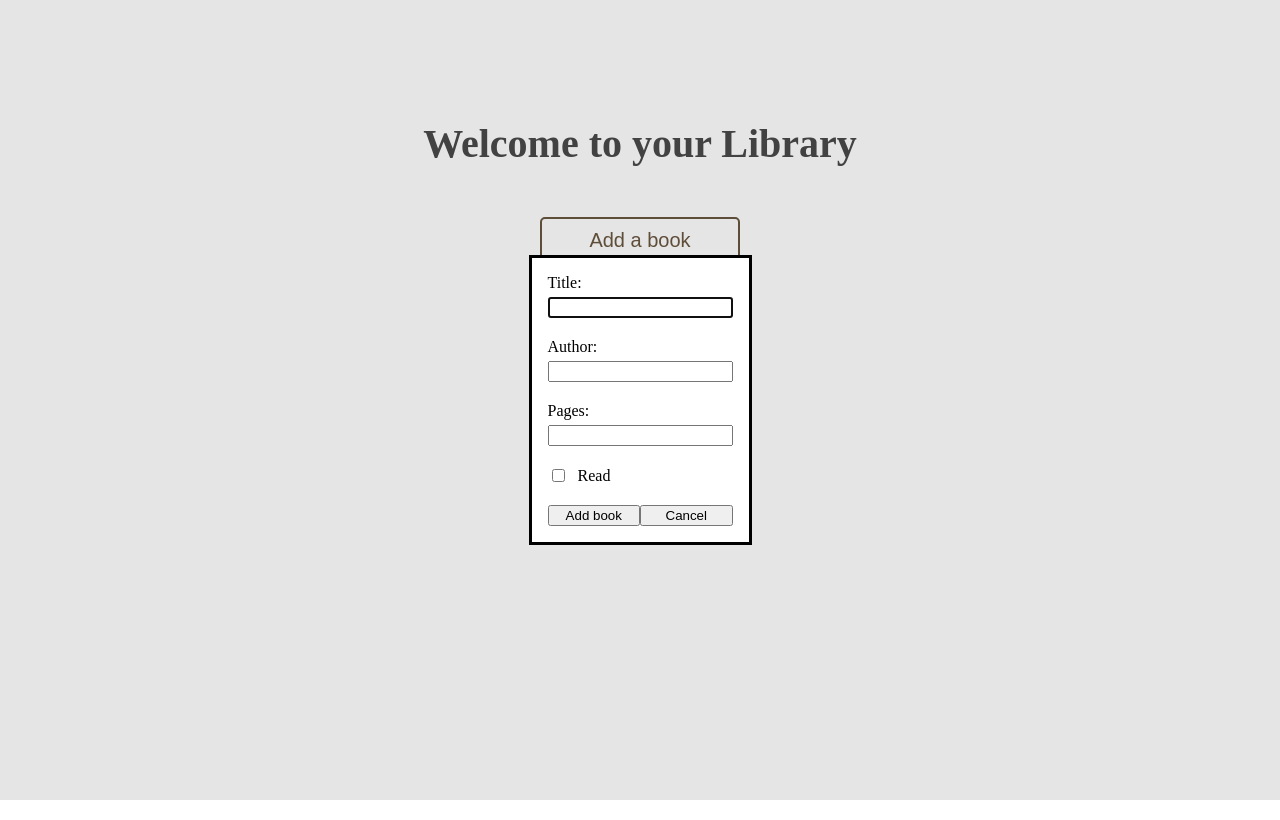
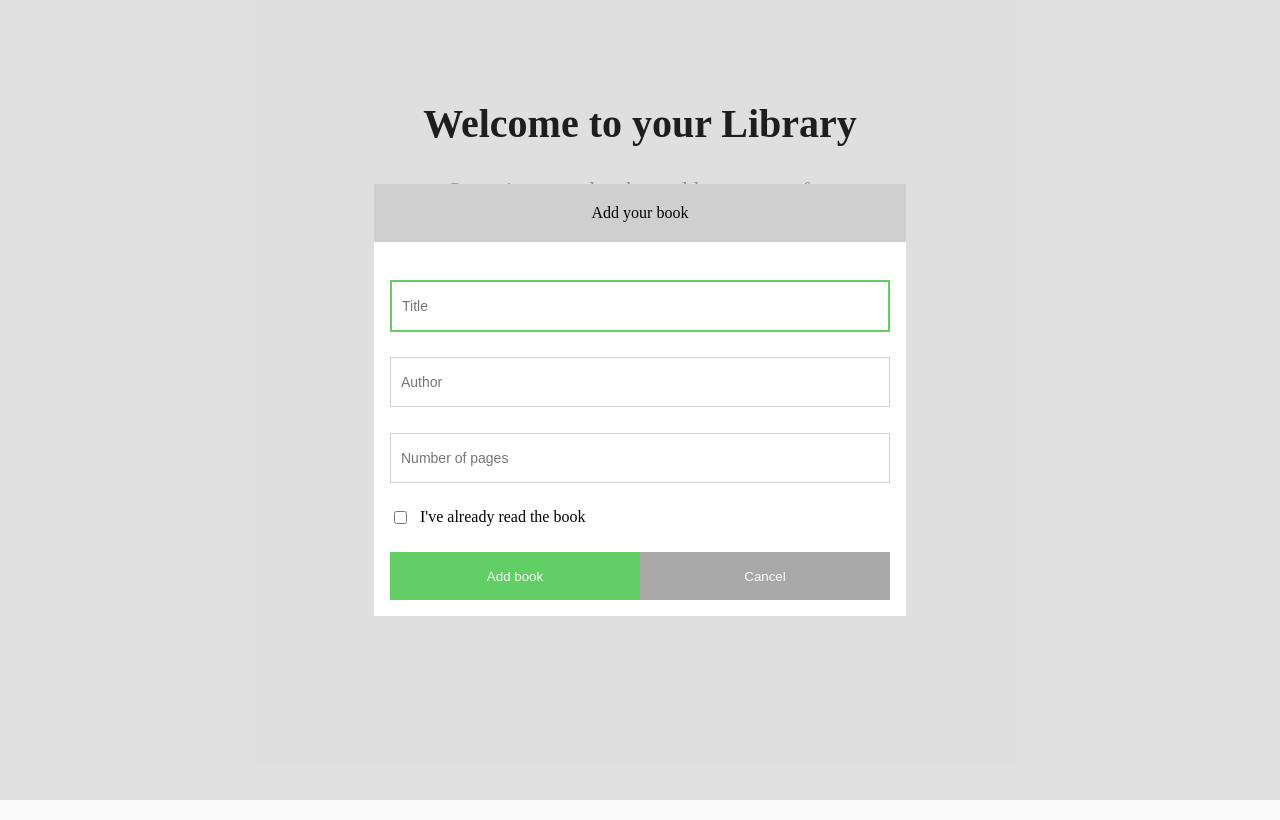
Before and after one commit to AbdulRhmanHS/Library, a plain HTML site: page index.html in a window 1280 px wide. Both pictures are taken after a click on the button "Add a book". Drawn offline with Linux system fonts and the light colour scheme.

Commit message:
Add styling to the form modal and the main page

```diff
--- a/index.html
+++ b/index.html
@@ -10,26 +10,25 @@
 <body>
   <header>
     <h1>Welcome to your Library</h1>
+    <h2>Organize your books and have some fun with coloring your favourite books</h2>
     <dialog>
       <form id="add-book-form">
+        <legend>Add your book</legend>
         <section class="title-section">
-          <label for="title">Title:</label>
-          <input type="text" id="title" name="title" required>
+          <input type="text" id="title-text" name="title" placeholder="Title" required>
         </section>
         <section class="author-section">
-          <label for="author">Author:</label>
-          <input type="text" id="author" name="author" required>
+          <input type="text" id="author-text" name="author" placeholder="Author" required>
         </section>
         <section class="pages-section">
-          <label for="pages">Pages:</label>
-          <input type="number" id="pages" name="pages" required>
+          <input type="number" id="pages-text" name="pages" placeholder="Number of pages" required>
         </section>
         <section class="read-section">
           <input type="checkbox" id="read" name="read">
-          <label for="read">Read</label>
+          <label for="read">I've already read the book</label>
         </section>
        <section class="button-section">
-          <button type="submit">Add book</button>
+          <button type="submit" id="insert-book">Add book</button>
           <button id="cancel-button">Cancel</button>
        </section>
       </form>
--- a/javascript.js
+++ b/javascript.js
@@ -210,9 +210,9 @@ form.addEventListener('submit', (e) => {
 
   e.preventDefault(); // Prevent the default form submission behavior
 
-  const title = document.getElementById('title').value;
-  const author = document.getElementById('author').value;
-  const pages = document.getElementById('pages').value;
+  const title = document.getElementById('title-text').value;
+  const author = document.getElementById('author-text').value;
+  const pages = document.getElementById('pages-text').value;
   const read = document.getElementById('read').checked;
 
   addBookToLibrary(title, author, pages, read);
--- a/style.css
+++ b/style.css
@@ -1,7 +1,16 @@
+:root {
+  --main-color: #61cf65;
+  --background-color: #f9f9f9;
+  --header-color: #222;
+  --light-border-color: #cfcfcf;
+  --shelf-color: rgb(168, 168, 168);
+}
+
 body, html {
   margin: 0;
-  padding: 10px;
+  padding: 0 10px;
   min-height: 100%;
+  background-color: var(--background-color);
 }
 
 header {
@@ -14,11 +23,20 @@ header {
 }
 
 h1 {
+  width: min(450px, 90%);
   text-align: center;
   font-size: 40px;
   margin-top: 100px;
-  margin-bottom: 50px;
-  color: rgb(73, 73, 73);
+  margin-bottom: 10px;
+  color: var(--header-color);
+}
+
+h2 {
+  width: min(400px, 80%);
+  text-align: center;
+  font-weight: 400;
+  color: var(--shelf-color);
+  margin-bottom: 40px;
 }
 
 main {
@@ -28,10 +46,18 @@ main {
   height: 100%;
 }
 
+dialog {
+  border: none;
+  width: min(500px, 80%);
+  height: min(400px, 80%);
+}
+
 form {
+  height: 100%;
   display: flex;
   flex-direction: column;
   align-items: start;
+  justify-content: space-between;
   gap: 20px;
 }
 
@@ -42,8 +68,43 @@ form > * {
   width: 100%;
 }
 
+legend {
+  position: absolute;
+  top: 0;
+  left: 0;
+  background-color: var(--light-border-color);
+  width: 100%;
+  height: 3rem;
+  padding: 5px 0;
+  text-align: center;
+  display: flex;
+  justify-content: center;
+  align-items: center;
+  user-select: none;
+}
+
 p {
   margin: 0;
+}
+
+input {
+  transition: border-color 0.3s;
+  border: 1px solid var(--light-border-color);
+}
+
+input:focus {
+  outline: none;
+  border: 2px solid var(--main-color);
+}
+
+.title-section {
+  margin-top: 5rem;
+}
+
+#title-text, #author-text, #pages-text {
+  height: 3rem;
+  padding: 0 10px;
+  font-size: 14px;
 }
 
 .read-section {
@@ -60,15 +121,36 @@ p {
   width: 100%;
 }
 
+#insert-book, #cancel-button {
+  border: none;
+  height: 3rem;
+  color: var(--background-color);
+  cursor: pointer;
+}
+
+#insert-book {
+  background-color: var(--main-color);
+}
+
+#cancel-button {
+  background-color: var(--shelf-color);
+}
+
+#read {
+  accent-color: var(--main-color);
+}
+
 .book-container {
   display: flex;
   flex-direction: column;
+  align-items: center;
   gap: 10px;
 }
 
 .book-shelf > * {
   cursor: default;
-  background-color: rgb(199, 192, 192);
+  background-color: var(--main-color);
+  color: var(--background-color);
   border-radius: 5px;
   min-height: 250px;
   padding: 10px;
@@ -85,6 +167,7 @@ p {
   gap: 5px;
   overflow-x: hidden;
   overflow-y: visible;
+  font-size: 1em;
 }
 
 .upper-details {
@@ -107,6 +190,7 @@ p {
 
 #remove-button {
   grid-area: removeB;
+  color: var(--background-color);
   cursor: pointer;
   width: 20px;
   font-size: 15px;
@@ -120,7 +204,7 @@ p {
 }
 
 #remove-button:hover {
-  color: white;
+  color: var(--header-color);
 }
 
 .lower-details {
@@ -160,26 +244,34 @@ p {
   width: 100%;
   height: 250px;
   border-radius: 5px;
-  background-color: rgb(105, 86, 62);
+  background-color: var(--background-color);
+  border: 1px solid var(--shelf-color);
 }
 
 #add-book {
   width: 200px;
-  background-color: white;
-  color: rgb(105, 86, 62);
-  border-radius: 5px;
+  height: 60px;
+  background-color: var(--background-color);
+  color: var(--header-color);
+  border-radius: 3px;
   padding: 10px;
-  border: 2px solid rgb(105, 86, 62);
+  border: 1px solid var(--light-border-color);
   cursor: pointer;
-  font-size: 20px;
+  font-size: 16px;
+  transition: color 0.2s;
+}
+
+#add-book:hover {
+  color: var(--main-color);
+  border-color: var(--main-color);
 }
 
 .read {
-  color: rgb(255, 246, 246);
+  color: var(--background-color);
   font-size: 1.5rem;
 }
 
 .unread {
-  color: rgba(97, 97, 97, 0.445);
+  color: var(--light-border-color);
   font-size: 1.5rem;
 }
```
